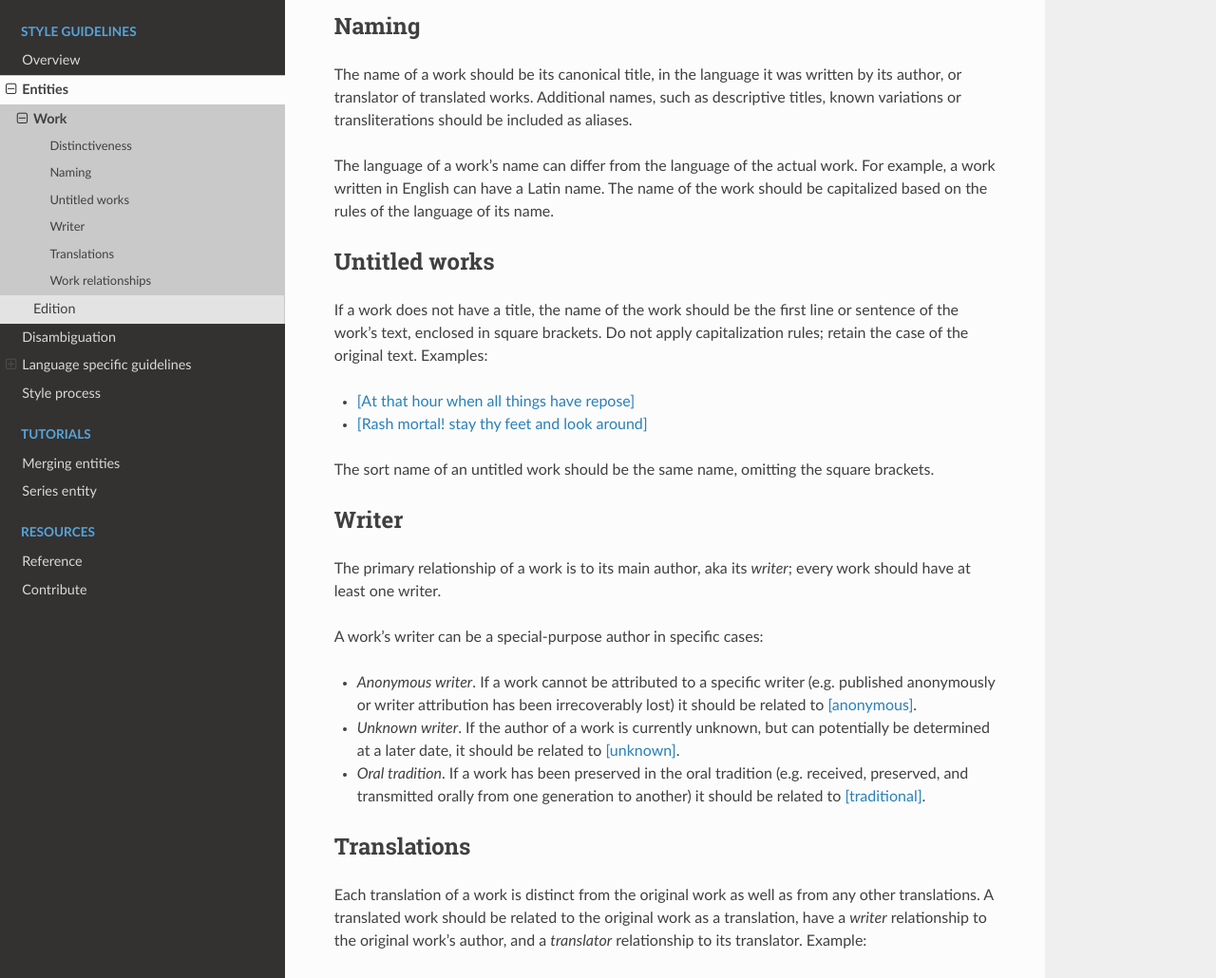
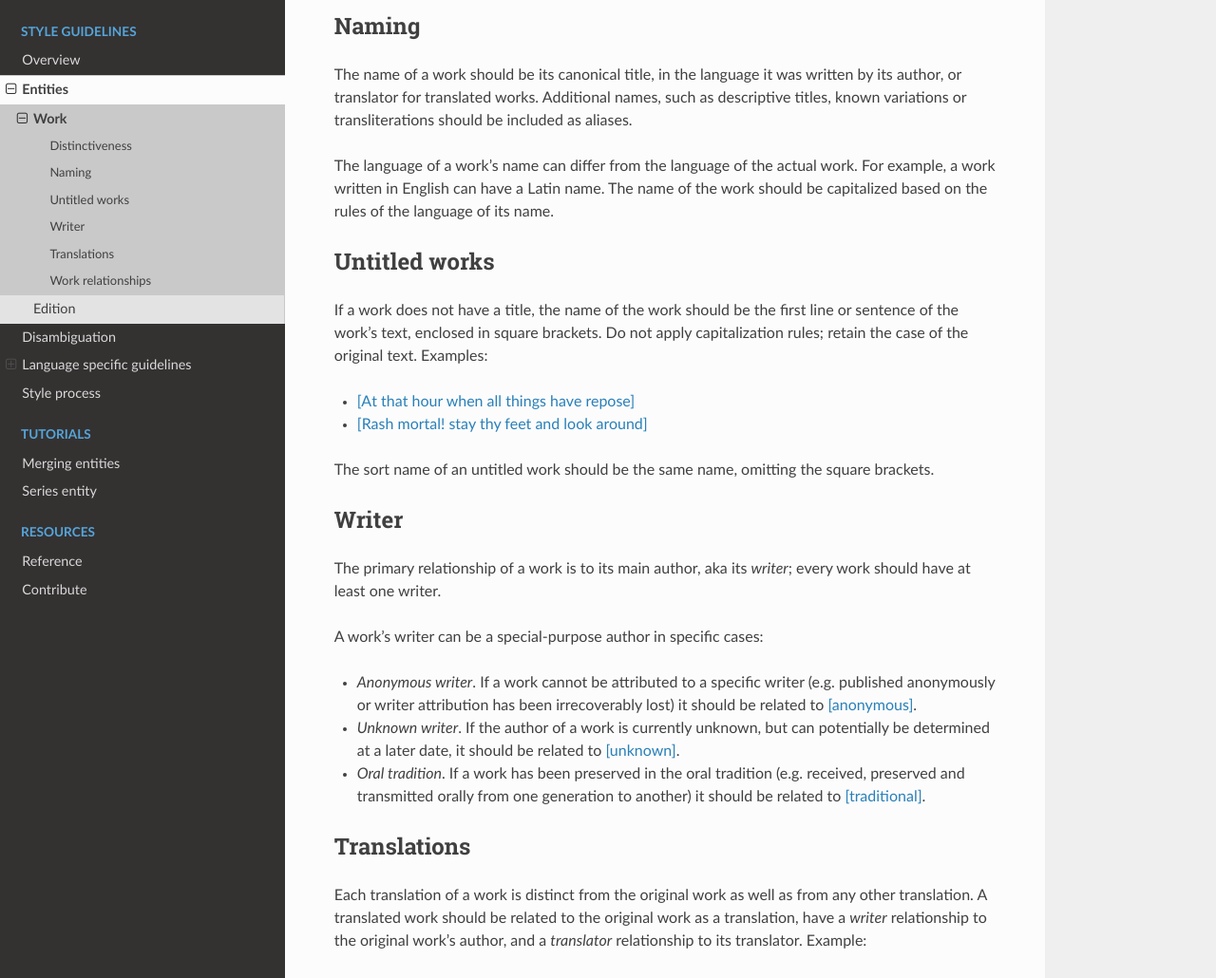
Before and after one commit to metabrainz/bookbrainz-user-guide, an MkDocs documentation site: the page built from docs/style/entities/work.md, in a window 1280 px wide and 1400 px high, scrolled down 280 px. Shown: the part 189-1219 px from the top of the window at 95% size. Built offline with MkDocs 1.6.1, drawn with Linux system fonts in a browser that asks for light colours; nearby versions of some CDN libraries.

Commit message:
Typographical cleanup.

```diff
--- a/docs/style/entities/work.md
+++ b/docs/style/entities/work.md
@@ -19,7 +19,7 @@ considered distinct works.
 ## Naming
 
 The name of a work should be its canonical title, in the language it was
-written by its author, or translator of translated works. Additional names,
+written by its author, or translator for translated works. Additional names,
 such as descriptive titles, known variations or transliterations should be
 included as aliases.
 
@@ -54,14 +54,14 @@ it should be related to
 potentially be determined at a later date, it should be related to
 [[unknown]](https://bookbrainz.org/author/6c1b8f55-4c7e-4739-bfa2-1979da4c68e1).
 - *Oral tradition*. If a work has been preserved in the oral tradition (e.g.
-received, preserved, and transmitted orally from one generation to another) it
+received, preserved and transmitted orally from one generation to another) it
 should be related to
 [[traditional]](https://beta.bookbrainz.org/author/415a1f7c-a793-4107-9f2f-c38caf15116d).
 
 ## Translations
 
 Each translation of a work is distinct from the original work as well as from
-any other translations. A translated work should be related to the original
+any other translation. A translated work should be related to the original
 work as a translation, have a *writer* relationship to the original work’s
 author, and a *translator* relationship to its translator. Example:
 
```
